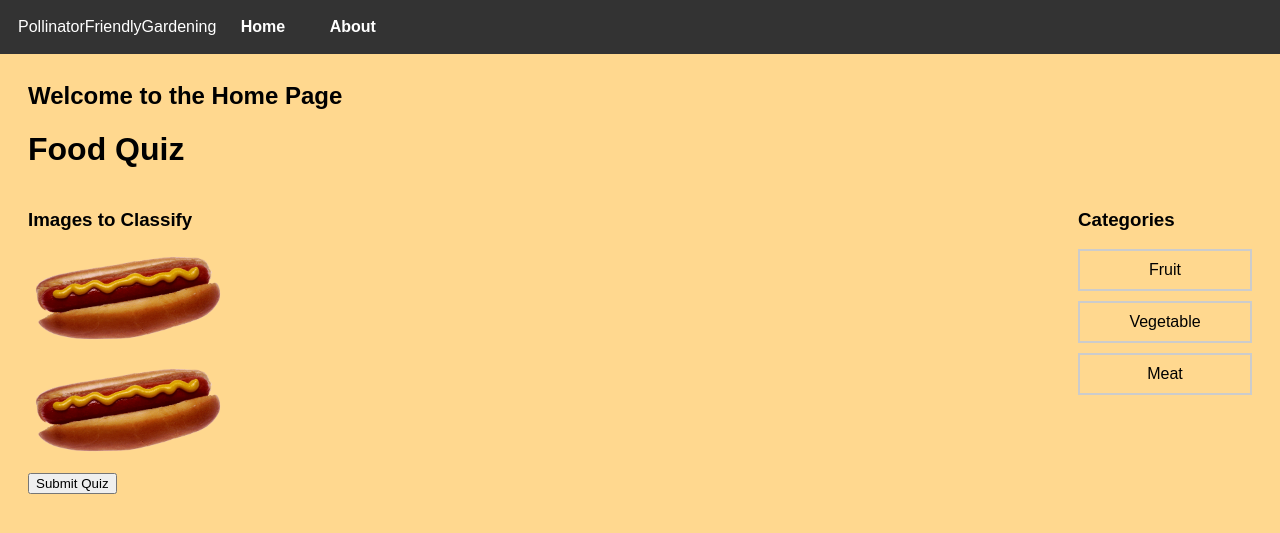
After one commit to joshuahahn/PollinatorFriendlyGardening, a Flask app: page /quiz in a window 1280 px wide. The commit adds this page. Shown: the top 533 px of the page. Run offline with Flask 3, Linux system fonts and the light colour scheme; some libraries are stand-ins or nearby versions.

Commit message:
quiz boilerplate

```diff
--- a/app.py
+++ b/app.py
@@ -1,4 +1,4 @@
-from flask import Flask, render_template
+from flask import Flask, render_template, request, jsonify
 
 app = Flask(__name__)
 
@@ -10,5 +10,16 @@ def index():
 def about():
     return render_template('about.html')
 
+@app.route('/quiz')
+def quiz():
+    return render_template('quiz.html')
+
+@app.route('/submit_quiz', methods=['POST'])
+def submit_quiz():
+    # Process the quiz results here
+    results = request.json
+    print(results)  # You can store the results in a database or file
+    return jsonify({'message': 'Quiz results received!'})
+
 if __name__ == '__main__':
     app.run(debug=False, port=5555)
--- a/static/styles.css
+++ b/static/styles.css
@@ -42,3 +42,24 @@ nav ul li a:hover {
 main {
     margin: 28px;
 }
+
+/*TEST*/
+.quiz-container {
+    display: flex;
+    justify-content: space-between;
+}
+.image-container {
+    width: 200px;
+}
+.image-container img {
+    width: 100%;
+    margin-bottom: 10px;
+    cursor: pointer;
+}
+.category {
+    width: 150px;
+    padding: 10px;
+    margin-bottom: 10px;
+    border: 2px solid #ccc;
+    text-align: center;
+}
--- a/templates/index.html
+++ b/templates/index.html
@@ -5,4 +5,7 @@
 {% block content %}
     <h2>Welcome to the Home Page</h2>
     <p>This is the home page of My Website.</p>
+    <ul>
+        <li><a href="/quiz">Quiz</a></li>
+    </ul>
 {% endblock %}
--- /dev/null
+++ b/templates/quiz.html
@@ -0,0 +1,53 @@
+{% extends "layout.html" %}
+
+{% block title %}Quiz{% endblock %}
+
+{% block content %}
+    <h2>Welcome to the Home Page</h2>
+    <h1>Food Quiz</h1>
+
+    <div class="quiz-container">
+        <div class="image-container">
+            <h3>Images to Classify</h3>
+            <img src="static/imgs/hotdog.png" class="draggable" data-food="hotdog">
+            <img src="static/imgs/hotdog.png" class="draggable" data-food="hotdog">
+        </div>
+
+        <div class="categories">
+            <h3>Categories</h3>
+            <div class="category droppable" data-category="fruit">Fruit</div>
+            <div class="category droppable" data-category="vegetable">Vegetable</div>
+            <div class="category droppable" data-category="meat">Meat</div>
+        </div>
+    </div>
+
+    <button id="submit-btn">Submit Quiz</button>
+
+    <script src="https://code.jquery.com/jquery-3.6.0.min.js"></script>
+    <script src="https://code.jquery.com/ui/1.12.1/jquery-ui.min.js"></script> <!-- Include jQuery UI -->
+    <script>
+        $(document).ready(function() {
+            // Enable draggable for images
+            $(".draggable").draggable({
+                revert: true
+            });
+
+            // Enable droppable for categories
+            $(".droppable").droppable({
+                accept: ".draggable",
+                drop: function(event, ui) {
+                    var droppedItem = ui.draggable;
+                    var droppedFood = droppedItem.data("food");
+                    var category = $(this).data("category");
+                    console.log("Dropped", droppedFood, "into", category);
+                }
+            });
+
+            // Submit quiz button
+            $("#submit-btn").click(function() {
+                // Code to submit quiz results via AJAX
+                console.log("Quiz submitted!");
+            });
+        });
+    </script>
+{% endblock %}
```
Also changed, not shown: static/imgs/hotdog.png (added).
